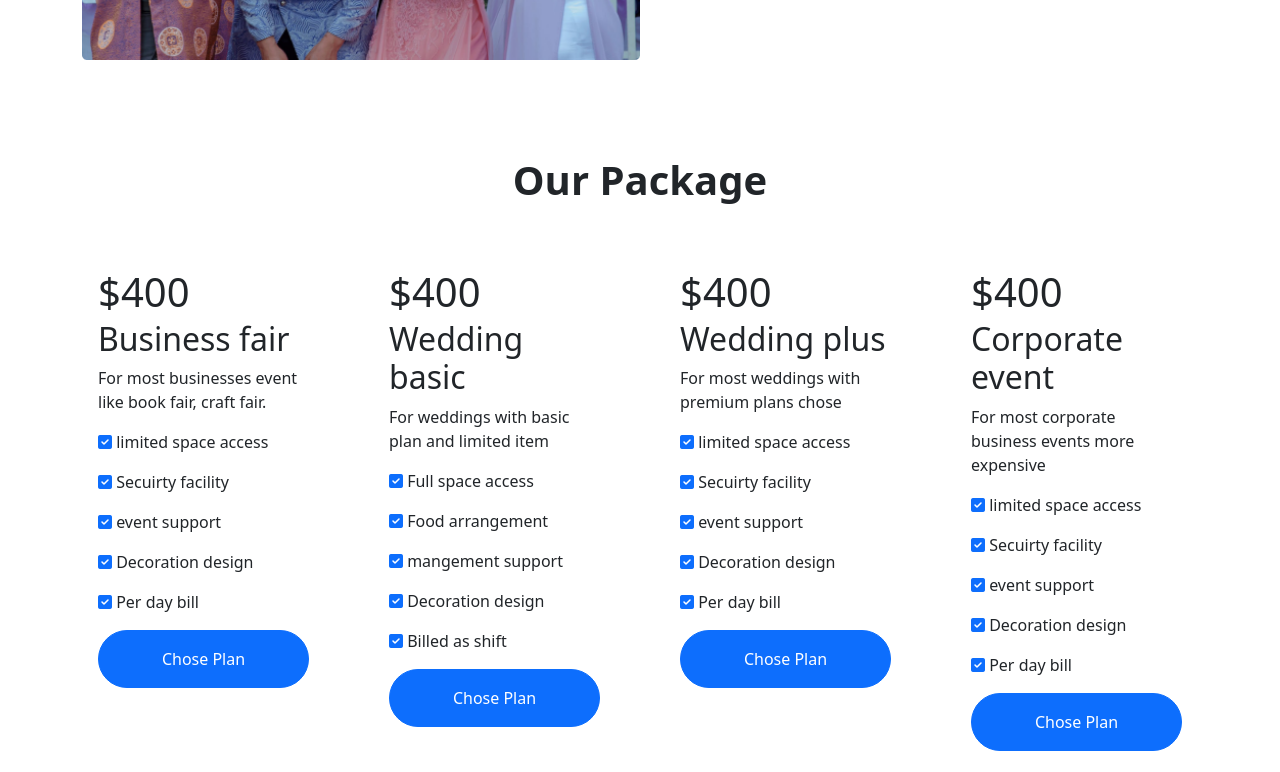
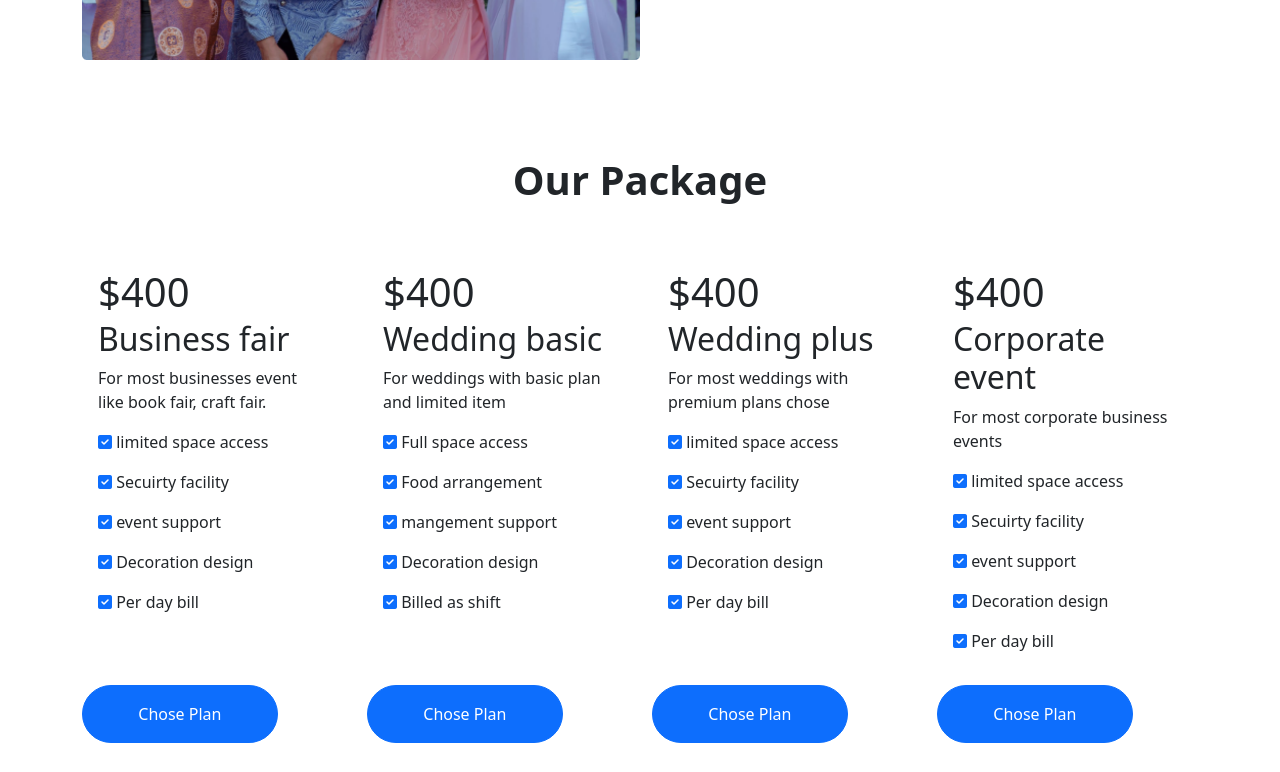
Before and after one commit to mishkat433/convention-center, a plain HTML site: page index.html in a window 1280 px wide. Shown: the part 1168-1940 px from the top of the page. Drawn offline with nearby package versions, Linux system fonts and the light colour scheme.

Commit message:
card-change

```diff
--- a/index.html
+++ b/index.html
@@ -29,6 +29,9 @@
                         <ul class="navbar-nav ms-auto">
                             <li class="nav-item mx-3">
                                 <a class="nav-link active" aria-current="page" href="#">Home</a>
+                            </li>
+                            <li class="nav-item mx-3">
+                                <a class="nav-link active" aria-current="page" href="#package">Package</a>
                             </li>
                             <li class="nav-item mx-3">
                                 <a class="nav-link active" aria-current="page" href="#">About Us</a>
@@ -105,8 +108,9 @@
         <!-- Carousal end -->
     </header>
 
+
+    <main class="container pt-5">
         <!-- Album start -->
-    <div class="container pt-5">
         <section class=" my-3 my-lg-5">
             <div class="d-flex flex-column-reverse flex-lg-row justify-content-lg-between align-items-center">
                 <div class="col-lg-6 col-12 col-md-reverse ">
@@ -129,12 +133,11 @@
         <!-- Album end -->
 
         <!-- Packages start -->
-
-        <div class="package pt-5 mb-5" style="height: 100%;">
-            <h1 class="mb-5 text-center fw-bold">Our Package</h1>
-            <div class="row gy-3 gy-lg-0 gx-lg-5">
-                <div class="col-lg-3 col-md-6">
-                    <div class="card border-0 ">
+        <section class="pt-5" id="package">
+            <h1 class="mb-3 mb-lg-5 text-center fw-bold">Our Package</h1>
+            <div class="row row-cols-1 row-cols-md-3 row-cols-lg-4 g-4">
+                <div class="col">
+                    <div class="card h-100 border-0">
                         <div class="card-body">
                             <h1 class="card-title">$400</h1>
                             <h2 class="card-subtitle mb-2">Business fair</h2>
@@ -144,12 +147,14 @@
                             <p><i class="fa-solid fa-square-check text-primary"></i> event support</p>
                             <p><i class="fa-solid fa-square-check text-primary"></i> Decoration design</p>
                             <p><i class="fa-solid fa-square-check text-primary"></i> Per day bill</p>
-                            <button class="btn btn-primary px-5 py-3 rounded-pill w-100">Chose Plan</button>
+                        </div>
+                        <div class="">
+                            <button class="btn btn-primary px-5 py-3 rounded-pill w-75">Chose Plan</button>
                         </div>
                     </div>
                 </div>
-                <div class="col-lg-3 col-md-6">
-                    <div class="card border-0">
+                <div class="col">
+                    <div class="card h-100 border-0">
                         <div class="card-body">
                             <h1 class="card-title">$400</h1>
                             <h2 class="card-subtitle mb-2">Wedding basic</h2>
@@ -159,12 +164,14 @@
                             <p><i class="fa-solid fa-square-check text-primary"></i> mangement support</p>
                             <p><i class="fa-solid fa-square-check text-primary"></i> Decoration design</p>
                             <p><i class="fa-solid fa-square-check text-primary"></i> Billed as shift</p>
-                            <button class="btn btn-primary px-5 py-3 rounded-pill w-100">Chose Plan</button>
+                        </div>
+                        <div class="">
+                            <button class="btn btn-primary px-5 py-3 rounded-pill w-75">Chose Plan</button>
                         </div>
                     </div>
                 </div>
-                <div class="col-lg-3 col-md-6">
-                    <div class="card border-0">
+                <div class="col">
+                    <div class="card h-100 border-0">
                         <div class="card-body">
                             <h1 class="card-title">$400</h1>
                             <h2 class="card-subtitle mb-2">Wedding plus</h2>
@@ -174,33 +181,38 @@
                             <p><i class="fa-solid fa-square-check text-primary"></i> event support</p>
                             <p><i class="fa-solid fa-square-check text-primary"></i> Decoration design</p>
                             <p><i class="fa-solid fa-square-check text-primary"></i> Per day bill</p>
-                            <button class="btn btn-primary px-5 py-3 rounded-pill w-100">Chose Plan</button>
+
+                        </div>
+                        <div class="">
+                            <button class="btn btn-primary px-5 py-3 rounded-pill w-75">Chose Plan</button>
                         </div>
                     </div>
                 </div>
-                <div class="col-lg-3 col-md-6">
-                    <div class="card border-0">
+                <div class="col">
+                    <div class="card h-100 border-0">
                         <div class="card-body">
                             <h1 class="card-title">$400</h1>
                             <h2 class="card-subtitle mb-2 ">Corporate event</h2>
-                            <p class="card-text">For most corporate business events more expensive</p>
+                            <p class="card-text">For most corporate business events</p>
                             <p><i class="fa-solid fa-square-check text-primary"></i> limited space access</p>
                             <p><i class="fa-solid fa-square-check text-primary"></i> Secuirty facility</p>
                             <p><i class="fa-solid fa-square-check text-primary"></i> event support</p>
                             <p><i class="fa-solid fa-square-check text-primary"></i> Decoration design</p>
                             <p><i class="fa-solid fa-square-check text-primary"></i> Per day bill</p>
-                            <button class="btn btn-primary px-5 py-3 rounded-pill w-100">Chose Plan</button>
+                        </div>
+                        <div class="">
+                            <button class="btn btn-primary px-5 py-3 rounded-pill w-75">Chose Plan</button>
                         </div>
                     </div>
                 </div>
             </div>
-        </div>
+        </section>
         <!-- Packages end -->
 
         <!-- Happy Clients start-->
 
-        <div class="pt-5 mb-5">
-            <h1 class="mb-5 text-center fw-bold">Happy Clients Says</h1>
+        <div class="pt-5 my-5">
+            <h1 class="mb-3 mb-lg-5 text-center fw-bold">Happy Clients Says</h1>
             <div class="row row-cols-lg-3 row-cols-md-2 gy-3 row-cols-1 justify-content-center">
                 <div class="col mb-5">
                     <div class="card align-items-center border-0 shadow  mb-3 rounded p-3">
@@ -246,7 +258,7 @@
         <!-- ask question start -->
 
         <div class="mb-lg-5">
-            <h1 class="text-center fw-bold mb-5">Frequently Asked Questions</h1>
+            <h1 class="text-center fw-bold mb-3 mb-lg-5">Frequently Asked Questions</h1>
             <div class="row row-cols-lg-2 row-cols-1">
                 <div class="col">
                     <div class="accordion" id="accordionExample">
@@ -326,7 +338,7 @@
             </div>
         </div>
         <!-- ask question end -->
-    </div>
+        </ma>
         <!-- Footer start -->
 
         <footer class="bg-dark container-fluid">
```
Lines whose indentation alone changed are shown as unchanged.
